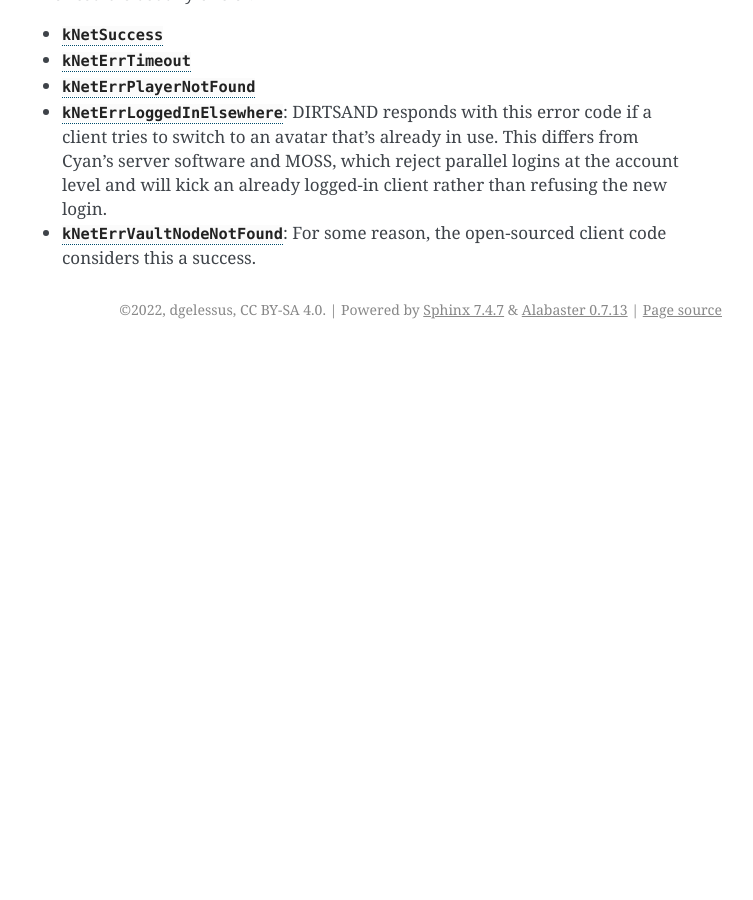
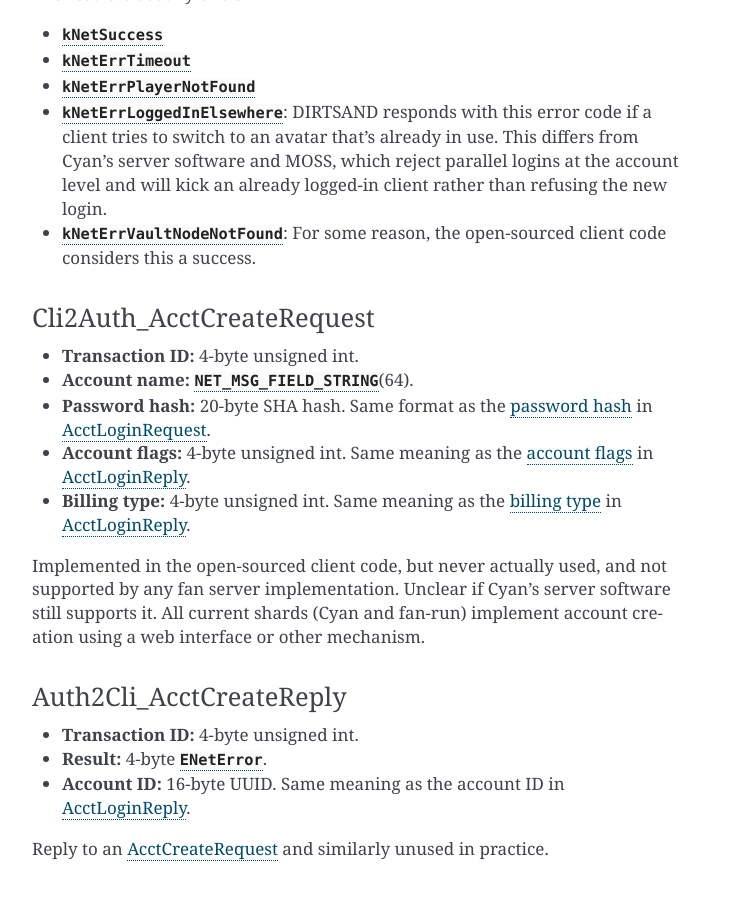
Before and after one commit to dgelessus/NAGUS, a Sphinx documentation site: the page built from docs/uru/auth_server.rst, in a window 1280 px wide and 900 px high, scrolled down 13624 px. Shown: the whole window, without its empty margins (388-1141 px from the left). Built offline with Sphinx 7.4.7, drawn with Linux system fonts in a browser that asks for light colours; before the commit the page ends 13973 px from its top, so only the background shows below that; some of the changed text lies outside the part shown.

Commit message:
Document the practically unused AcctCreate messages

```diff
--- a/docs/uru/auth_server.rst
+++ b/docs/uru/auth_server.rst
@@ -62,7 +62,7 @@ not even their structure.
    4,*AcctSetEulaVersion*,,
    5,*AcctSetDataRequest*,*AcctData*,5
    6,:ref:`AcctSetPlayerRequest <cli2auth_acct_set_player_request>`,:ref:`AcctSetPlayerReply <auth2cli_acct_set_player_reply>`,7
-   7,AcctCreateRequest,AcctCreateReply,8
+   7,:ref:`AcctCreateRequest <cli2auth_acct_create_request>`,:ref:`AcctCreateReply <auth2cli_acct_create_reply>`,8
    8,AcctChangePasswordRequest,AcctChangePasswordReply,9
    9,AcctSetRolesRequest,AcctSetRolesReply,10
    10,AcctSetBillingTypeRequest,AcctSetBillingTypeReply,11
@@ -388,6 +388,8 @@ in which case it's considered a plain username.
    * ``noreply@gametap.net``
    * ``noreply@spam.gametap.net``
 
+.. _password_hash:
+
 Password hash
 '''''''''''''
 
@@ -614,6 +616,8 @@ Cyan's server software isn't always consistent about this ---
 e. g. the notthedroids key is returned even for failed logins.
 The error code is displayed to the user as a text description.
 
+.. _account_flags:
+
 Account flags
 '''''''''''''
 
@@ -672,6 +676,8 @@ All other flags seem to be true flags that may be set in any combination on top
    Not used by MOSS ---
    it handles account bans using an internal database flag
    that isn't sent to the client.
+
+.. _billing_type:
 
 Billing type
 ''''''''''''
@@ -744,3 +750,36 @@ The result is usually one of:
   rather than refusing the new login.
 * :cpp:enumerator:`kNetErrVaultNodeNotFound`: For some reason,
   the open-sourced client code considers this a success.
+
+.. _cli2auth_acct_create_request:
+
+Cli2Auth_AcctCreateRequest
+^^^^^^^^^^^^^^^^^^^^^^^^^^
+
+* **Transaction ID:** 4-byte unsigned int.
+* **Account name:** :c:macro:`NET_MSG_FIELD_STRING`\(64).
+* **Password hash:** 20-byte SHA hash.
+  Same format as the :ref:`password hash <password_hash>` in :ref:`AcctLoginRequest <cli2auth_acct_login_request>`.
+* **Account flags:** 4-byte unsigned int.
+  Same meaning as the :ref:`account flags <account_flags>` in :ref:`AcctLoginReply <auth2cli_acct_login_reply>`.
+* **Billing type:** 4-byte unsigned int.
+  Same meaning as the :ref:`billing type <billing_type>` in :ref:`AcctLoginReply <auth2cli_acct_login_reply>`.
+
+Implemented in the open-sourced client code,
+but never actually used,
+and not supported by any fan server implementation.
+Unclear if Cyan's server software still supports it.
+All current shards (Cyan and fan-run) implement account creation using a web interface or other mechanism.
+
+.. _auth2cli_acct_create_reply:
+
+Auth2Cli_AcctCreateReply
+^^^^^^^^^^^^^^^^^^^^^^^^
+
+* **Transaction ID:** 4-byte unsigned int.
+* **Result:** 4-byte :cpp:enum:`ENetError`.
+* **Account ID:** 16-byte UUID.
+  Same meaning as the account ID in :ref:`AcctLoginReply <auth2cli_acct_login_reply>`.
+
+Reply to an :ref:`AcctCreateRequest <cli2auth_acct_create_request>`
+and similarly unused in practice.
```
